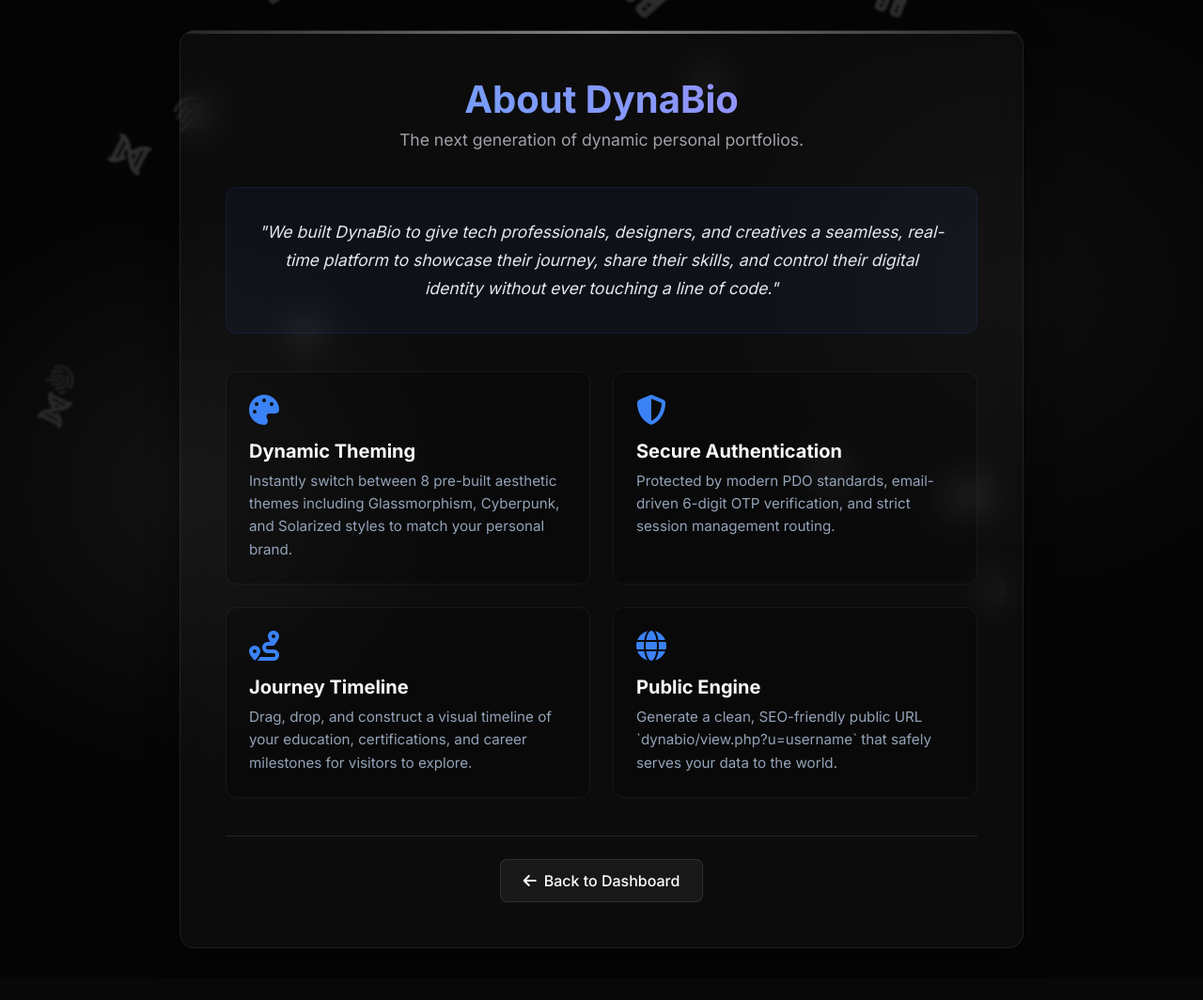
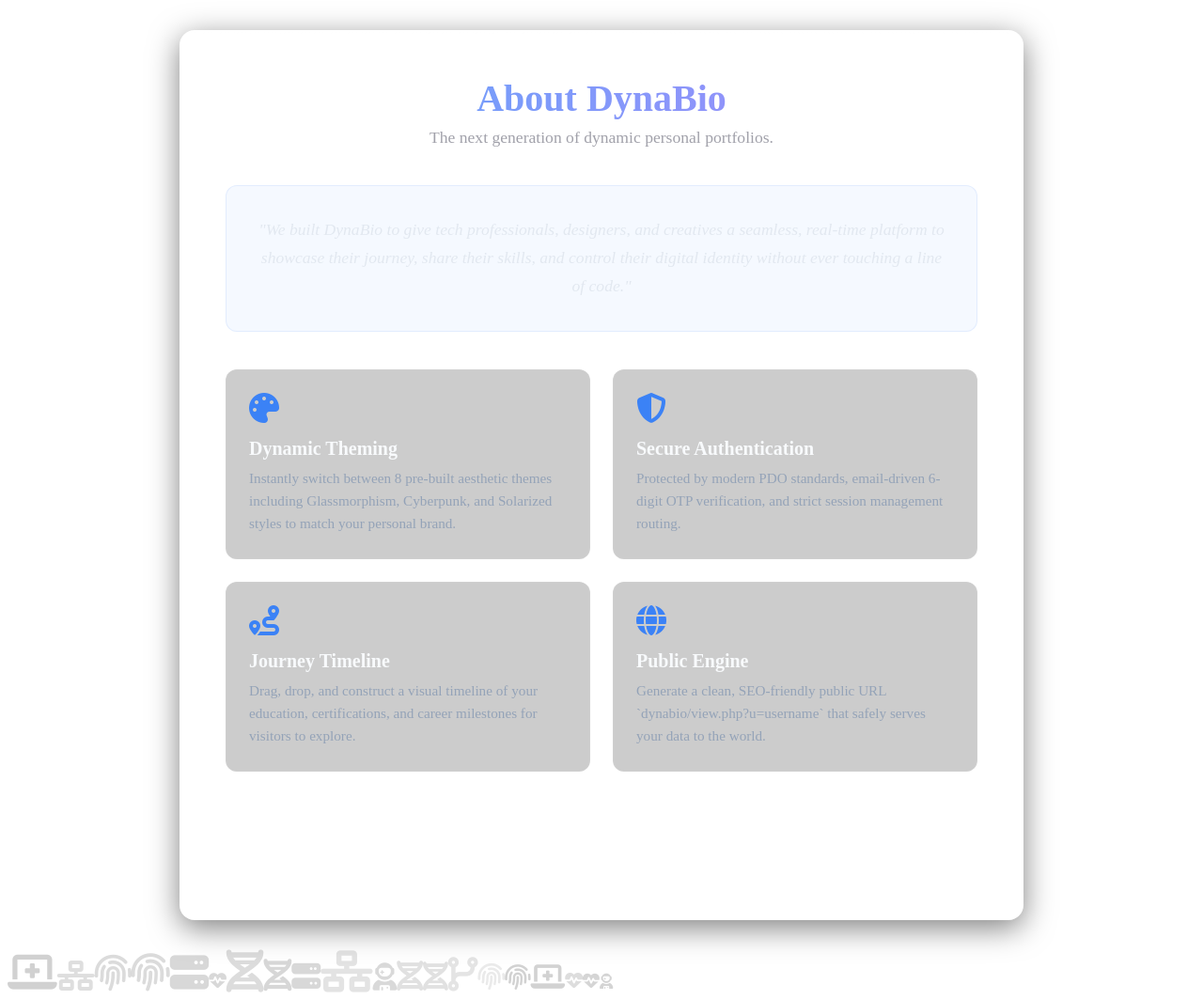
Before and after one commit to AiruxPH/dynabio, a PHP site: page /views/about.php in a window 1280 px wide. Shown: the whole page at 94% size. Before the commit the page ends 1009 px from the top, so only its background shows below. Run offline with PHP 8.4, Linux system fonts and the light colour scheme; a stand-in replaces the project's code that opens the database connection; some libraries are stand-ins or nearby versions.

Commit message:
feat: Add new 'About Us' page displaying DynaBio's mission and features.

```diff
--- /dev/null
+++ b/about.php
@@ -0,0 +1,4 @@
+<?php
+// separated for file organization and since all links redirects here.
+require_once __DIR__ . '/views/about.php';
+?>
--- a/views/about.php
+++ b/views/about.php
@@ -7,8 +7,8 @@
     <title>About Us - Dynabio</title>
     <link href="https://fonts.googleapis.com/css2?family=Inter:wght@400;500;600;700&display=swap" rel="stylesheet">
     <script src="https://kit.fontawesome.com/ef9baa832e.js" crossorigin="anonymous"></script>
-    <link rel="stylesheet" href="../style.css?v=3.0">
-    <link rel="stylesheet" href="../css/views/about.css?v=1.0">
+    <link rel="stylesheet" href="style.css?v=3.0">
+    <link rel="stylesheet" href="css/views/about.css?v=1.0">
 </head>
 
 <body>
@@ -57,7 +57,7 @@
         </div>
 
         <div class="about-footer">
-            <a href="../index.php" class="btn-home">
+            <a href="index.php" class="btn-home">
                 <i class="fas fa-arrow-left"></i> Back to Dashboard
             </a>
         </div>
@@ -65,7 +65,7 @@
     </div>
 
     <!-- Background Animation (Optional) -->
-    <script src="../js/background_animation.js"></script>
+    <script src="js/background_animation.js"></script>
 </body>
 
 </html>
```
